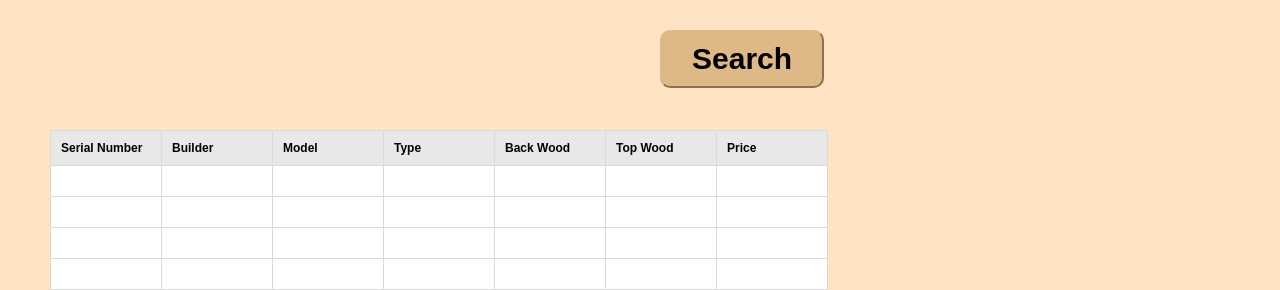
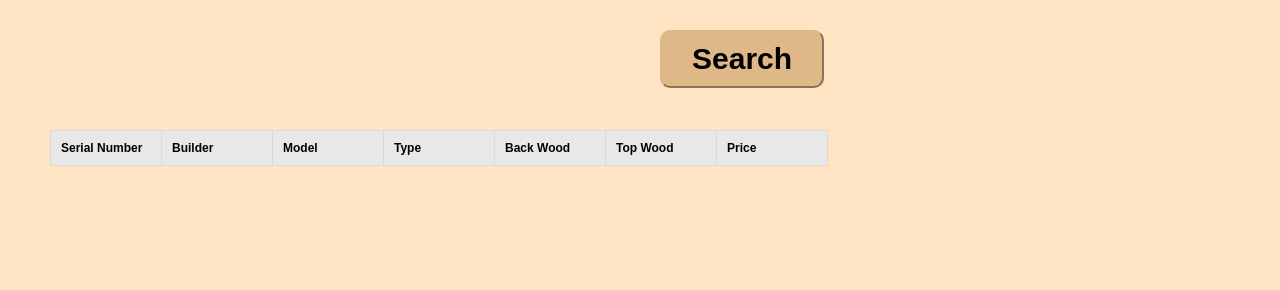
Before and after one commit to tlion1069/guitar-inventory-management-ui, a plain HTML site: page search.html in a window 1280 px wide. Both pictures are taken after typing "Sample", "Sample", "Sample", "Sample", "Sample" into the empty fields and a click on the button "Search". Shown: the part 620-910 px from the top of the page. After the commit the page ends 800 px from the top, so only its background shows below. Drawn offline with Linux system fonts and the light colour scheme.

Commit message:
Final Commit

```diff
--- a/search.html
+++ b/search.html
@@ -142,12 +142,10 @@ top: 0px;
             builder: "Charles", model: "1823",
             type: "Acoustic", backWood: "Birch",
             topWood: "Birch"}];
+
             function search(){
-            let rowNum = $("#searchResult").children("tr");
-            for(let i = 0; i < rowNum; i++){
-            document.getElementById("searchResult").deleteRow(0);
-            }
                 let table = document.getElementById("searchResult");
+                table.innerHTML = "";
                 let guitarBuilder = document.getElementById("builder").value;
                 let guitarModel = document.getElementById("model").value;
                 let guitarType = document.getElementById("type").value;
```
